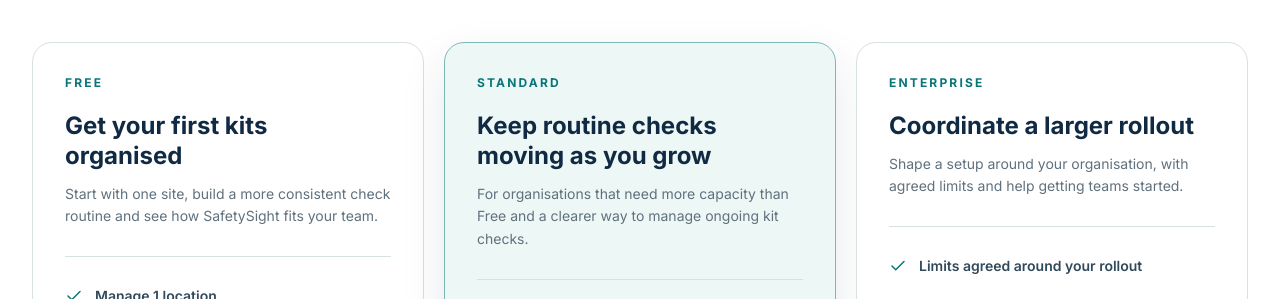
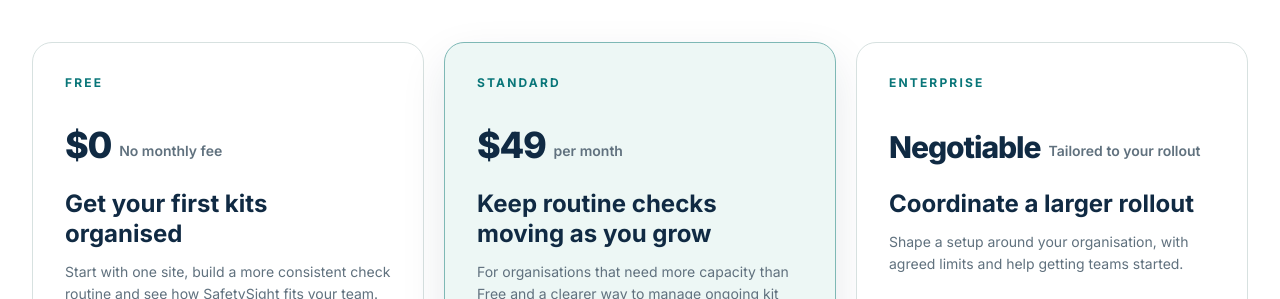
Before and after one commit to SafetyKitInfo/Safetykitlandingpage, a Next.js app: page / in a window 1280 px wide. Shown: the part 3129-3428 px from the top of the page. Built offline with nearby package versions, Linux system fonts and the light colour scheme; no server answers.

Commit message:
Clarify pricing tiers

```diff
--- a/components/LandingPage.js
+++ b/components/LandingPage.js
@@ -24,6 +24,8 @@ const workflow = [
 const plans = [
   {
     name: 'Free',
+    price: '$0',
+    priceDetail: 'No monthly fee',
     bestFor: 'Get your first kits organised',
     description: 'Start with one site, build a more consistent check routine and see how SafetySight fits your team.',
     included: ['Manage 1 location', 'Track up to 3 kits', 'Use up to 5 SightScans'],
@@ -32,6 +34,8 @@ const plans = [
   },
   {
     name: 'Standard',
+    price: '$49',
+    priceDetail: 'per month',
     bestFor: 'Keep routine checks moving as you grow',
     description: 'For organisations that need more capacity than Free and a clearer way to manage ongoing kit checks.',
     included: ['Your paid location allowance', 'Your paid kit allowance', 'Your paid SightScan allowance'],
@@ -41,6 +45,8 @@ const plans = [
   },
   {
     name: 'Enterprise',
+    price: 'Negotiable',
+    priceDetail: 'Tailored to your rollout',
     bestFor: 'Coordinate a larger rollout',
     description: 'Shape a setup around your organisation, with agreed limits and help getting teams started.',
     included: ['Limits agreed around your rollout', 'Onboarding for your team', 'Support for your rollout'],
@@ -242,7 +248,11 @@ export default function LandingPage() {
             {plans.map((plan) => (
               <article key={plan.name} className={`relative flex min-h-[390px] flex-col rounded-[1.25rem] border p-7 sm:p-8 ${plan.featured ? 'border-[#7eb8b5] bg-[#edf7f5] shadow-[0_18px_45px_rgba(16,42,67,0.10)]' : 'border-[#d7e1e0] bg-white'}`}>
                 <p className="text-xs font-bold uppercase tracking-[0.18em] text-[#087578]">{plan.name}</p>
-                <h3 className="mt-5 max-w-xs text-2xl font-bold leading-tight text-[#102a43]">{plan.bestFor}</h3>
+                <div className="mt-5 flex min-h-[54px] items-end gap-2">
+                  <p className={`${plan.name === 'Enterprise' ? 'text-3xl' : 'text-4xl'} font-extrabold tracking-[-0.035em] text-[#102a43]`}>{plan.price}</p>
+                  <p className="pb-1 text-sm font-semibold text-[#60717e]">{plan.priceDetail}</p>
+                </div>
+                <h3 className="mt-6 max-w-xs text-2xl font-bold leading-tight text-[#102a43]">{plan.bestFor}</h3>
                 <p className="mt-3 text-sm leading-relaxed text-[#60717e]">{plan.description}</p>
                 <div className="my-7 h-px bg-[#d7e1e0]" />
                 <ul className="flex-1 space-y-4">
```
Also changed, not shown: content/legal-commercial-source-of-truth.md (+2 -2 lines).
